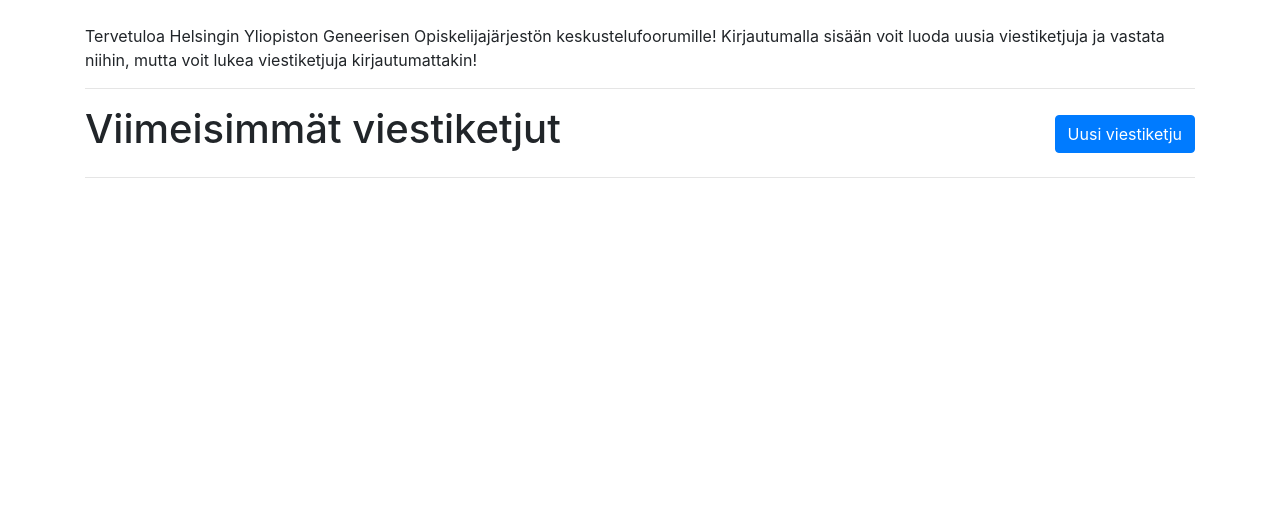
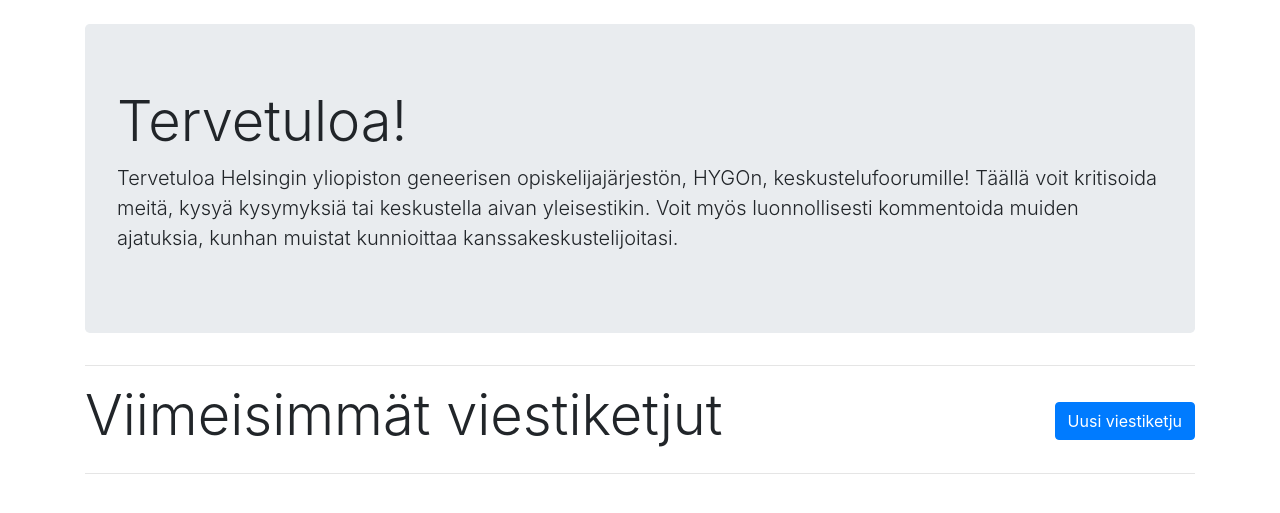
Before and after one commit to hjuha/tsoha, a Flask app: page / in a window 1280 px wide. Shown: the part 56-569 px from the top of the page. Run offline with Flask 2, Linux system fonts and the light colour scheme; data that the repository does not hold is empty; some libraries are stand-ins or nearby versions.

Commit message:
Customize the front page with Bootstrap

```diff
--- a/application/templates/index.html
+++ b/application/templates/index.html
@@ -2,16 +2,21 @@
 
 {% block body %}
 <p>
-	Tervetuloa Helsingin Yliopiston Geneerisen Opiskelijajärjestön keskustelufoorumille! Kirjautumalla sisään voit luoda uusia viestiketjuja ja vastata niihin, mutta voit lukea viestiketjuja kirjautumattakin!
+	<div class="jumbotron">
+		<h1 class="display-4">Tervetuloa!</h1>
+		<p class="lead">
+			Tervetuloa Helsingin yliopiston geneerisen opiskelijajärjestön, HYGOn, keskustelufoorumille! Täällä voit kritisoida meitä, kysyä kysymyksiä tai keskustella aivan yleisestikin. Voit myös luonnollisesti kommentoida muiden ajatuksia, kunhan muistat kunnioittaa kanssakeskustelijoitasi.
+		</p>
+	</div>
 
 	<hr>
 
 	<div class="row">
-		<div class="col-sm-6">
-			<h1>Viimeisimmät viestiketjut</h1>
+		<div class="col-sm-8">
+			<h1 class="display-4">Viimeisimmät viestiketjut</h1>
 		</div>
-		<div class="col-sm-6">
-			<a style="float: right; margin-top: 10px" href="/thread/new/">
+		<div class="col-sm-4">
+			<a style="float: right; margin-top: 20px" href="/thread/new/">
 				<button type="button" class="btn btn-primary">Uusi viestiketju</button>
 			</a>
 		</div>
@@ -20,12 +25,12 @@
 	<hr>
 
 	{% for thread in threads %}
-	<div>
-		<h2><a href="{{ url_for('get_thread', thread_id = thread.id )}}">{{ thread.topic }}</a></h2>
-		Kirjoittaja: {{ thread.sender.first_name }} {{ thread.sender.surname }}<br>
-		Kategoriat: <!--{{ thread.categories }}--><br>
-		Kirjoitettu: {{ thread.posted }}<br>
-	</div>
+		<div class="container">
+			<h2 class="display-4"><a href="{{ url_for('get_thread', thread_id = thread.id )}}">{{ thread.topic }}</a></h2>
+			Kirjoittaja: {{ thread.sender.first_name }} {{ thread.sender.surname }}<br>
+			Kirjoitettu: {{ thread.posted }}<br>
+		</div>
+		<hr class="my-4">
 	{% endfor %}
 </p>
 {% endblock %}
```
